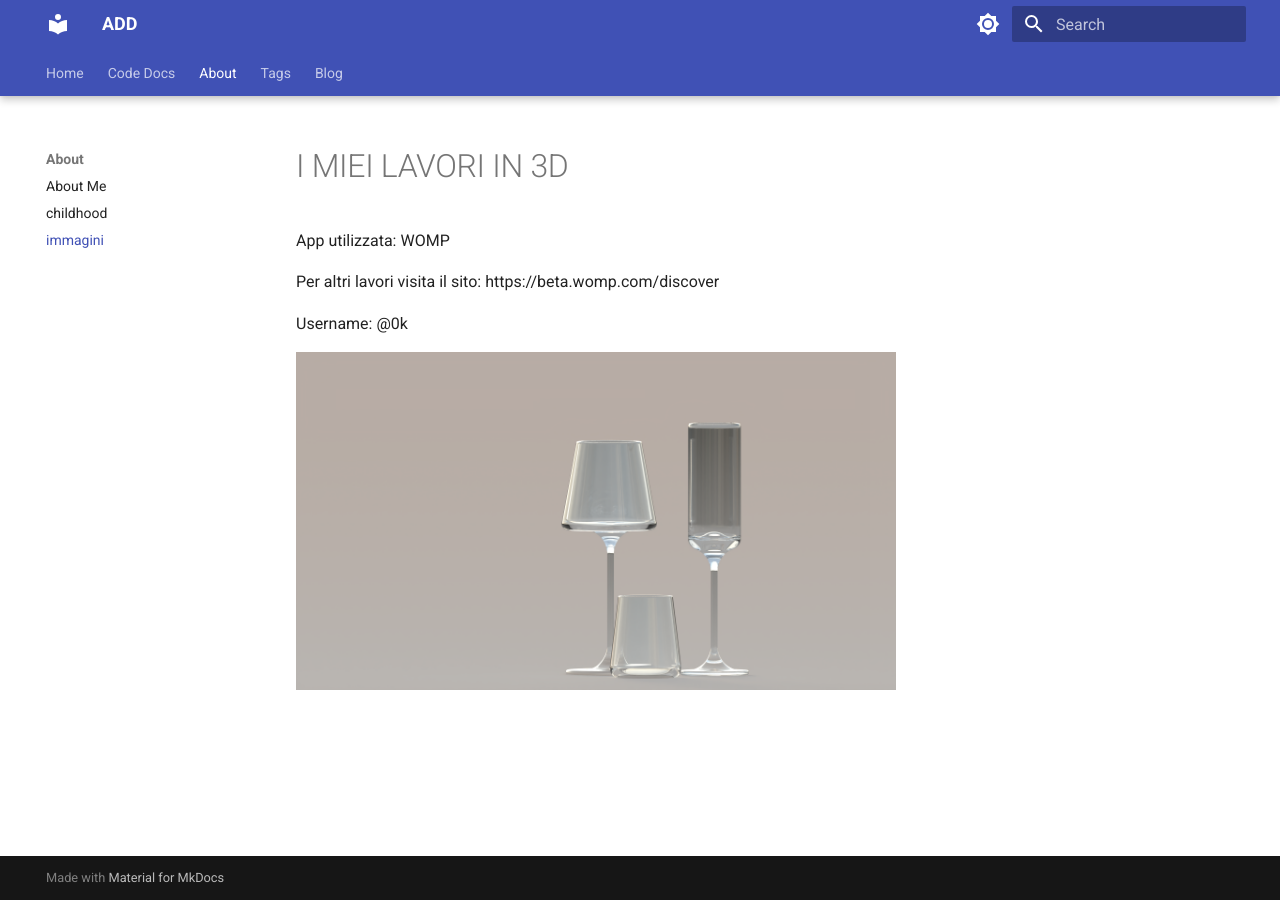
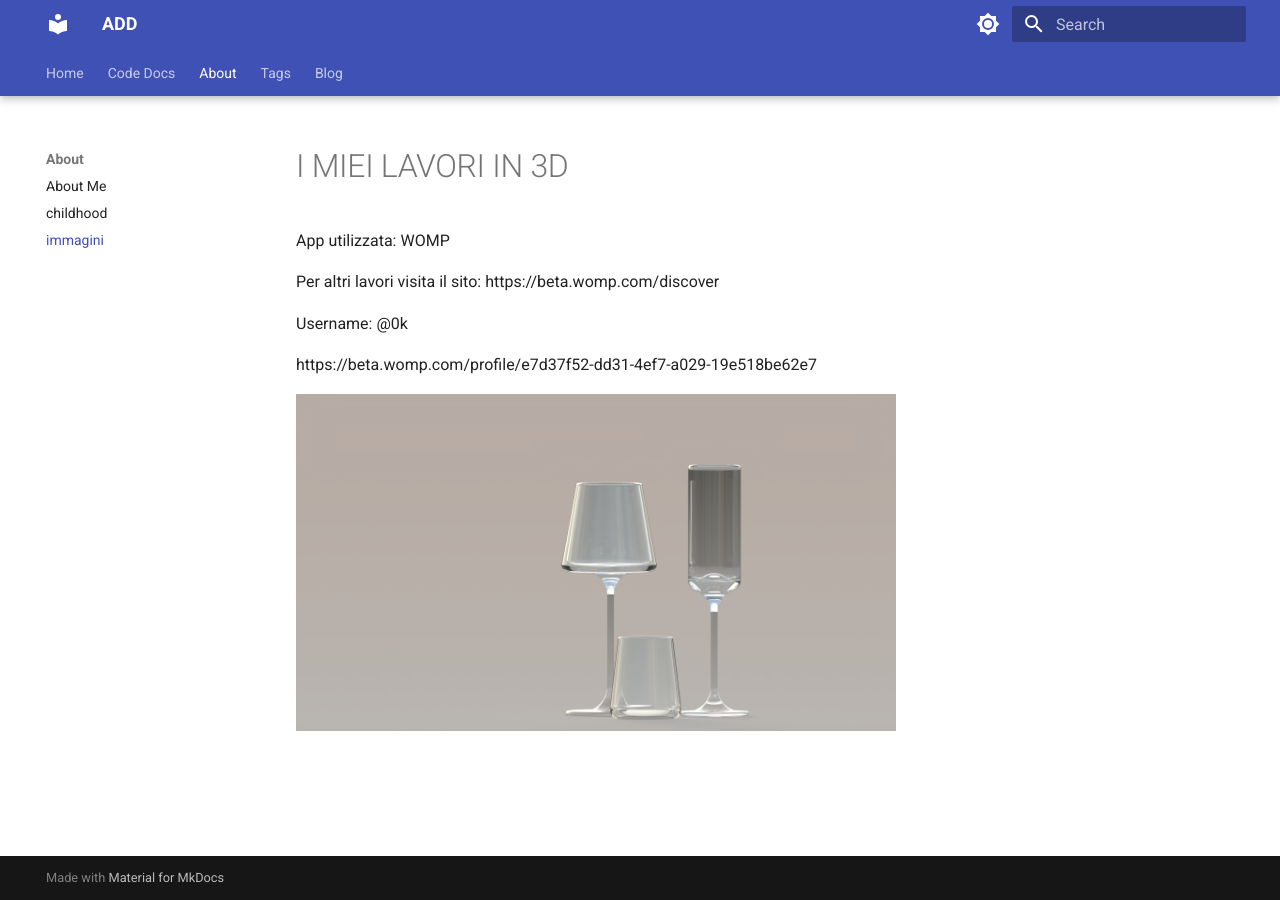
Before and after one commit to valex-i/sito, an MkDocs documentation site: the page built from docs/about/immagini.md, in a window 1280 px wide. Built offline with MkDocs 1.6.1 and Material for MkDocs 9.7.7, drawn with Linux system fonts in a browser that asks for light colours; some of the changed lines change nothing that is shown.

Commit message:
fattoooooooooooo

```diff
--- a/docs/about/immagini.md
+++ b/docs/about/immagini.md
@@ -6,5 +6,7 @@ Per altri lavori visita il sito:  https://beta.womp.com/discover
 
 Username: @0k
 
+https://beta.womp.com/profile/e7d37f52-dd31-4ef7-a029-19e518be62e7
+
 
 ![bicchieri](i-miei-oggetti-3D/bicchieri.png){:style="width:600px; height:auto;"}
```
